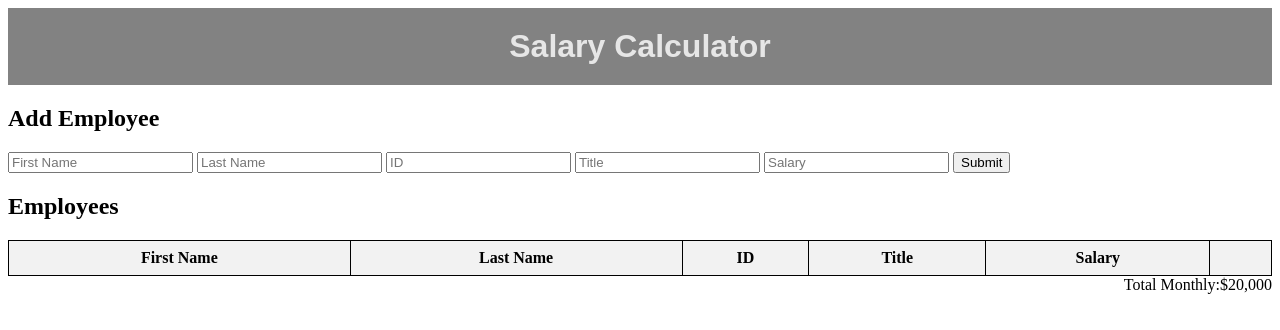
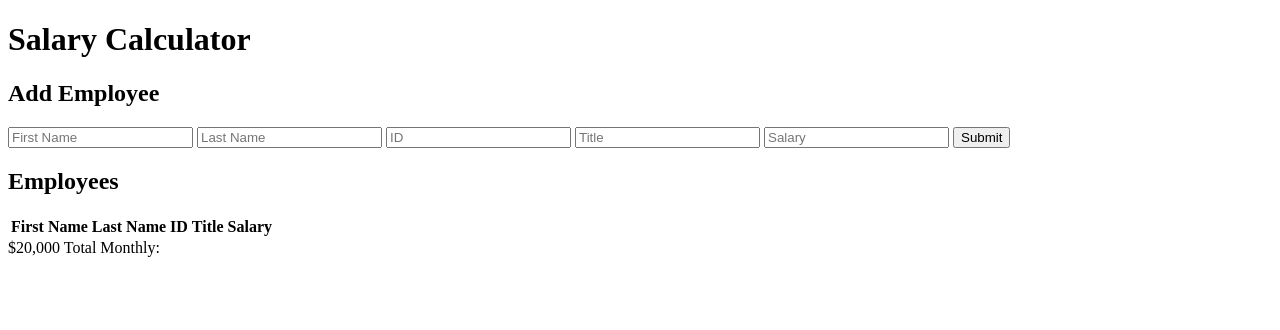
Before and after one commit to JDNafz/boilerplate, a plain HTML site: page index.html in a window 1280 px wide. Drawn offline with Linux system fonts and the light colour scheme.

```diff
--- a/styles.css
+++ b/styles.css
@@ -1,35 +1,3 @@
-h1 {
-    background-color: rgb(130, 130, 130);
-    color: rgb(230, 230, 230);
-    padding: 20px;
-    margin: 0;
-    text-align: center;
-    font-family: Arial, Helvetica, sans-serif;
+header {
+  color: blue;
 }
-
-table {
-    border-collapse: collapse;
-    width: 100%;
-  }
-
-  th, td {
-    border: 1px solid black;
-    padding: 8px;
-    text-align: center;
-  }
-
-  th {
-    background-color: #f2f2f2;
-  }
-
-  .total {
-    float: right;
-  }
-
-  .blue {
-    display: inline-block;
-    width: 100px;
-    height: 100px;
-    margin: 5px;
-    background-color: blue;
-  }
```
Also changed, not shown: readme.md (added).
